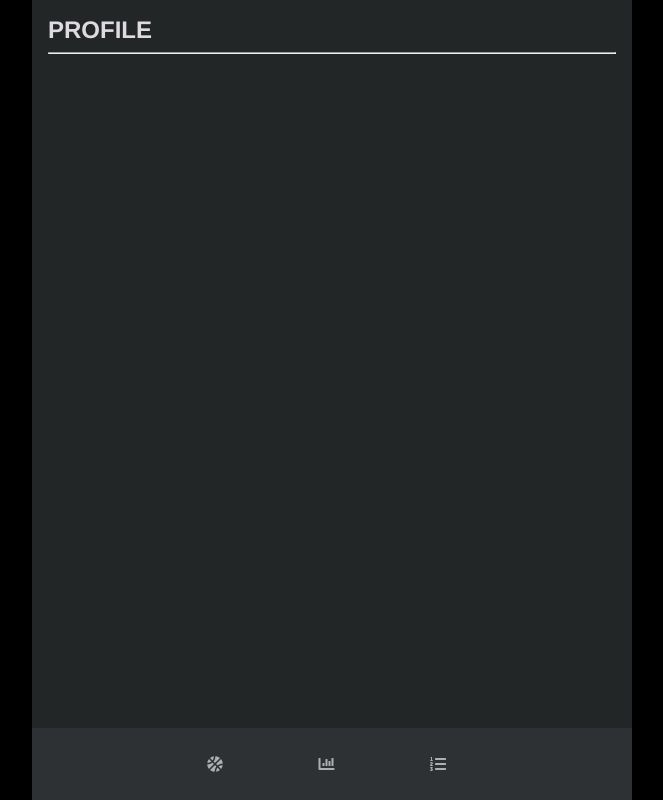
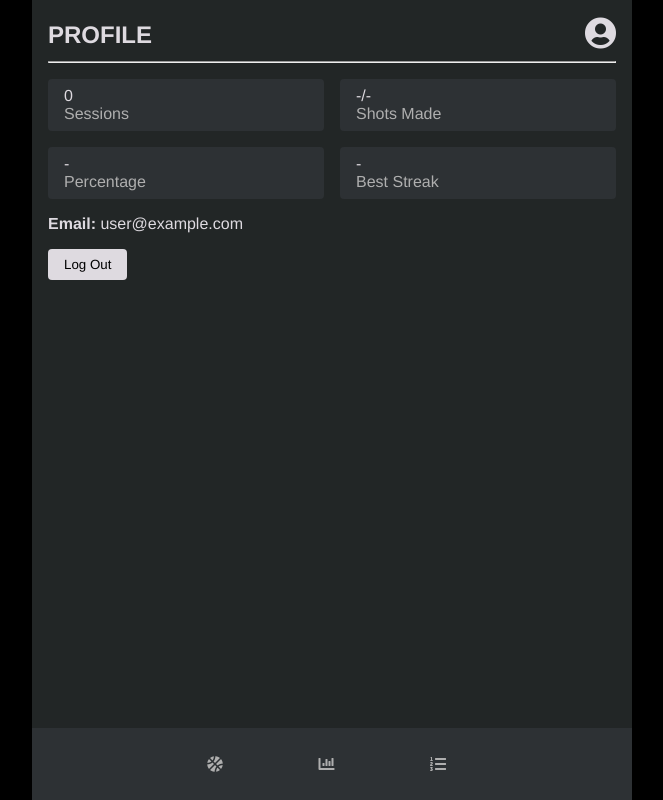
Before and after one commit to jaredami/shot-tracker, a React (Create React App) app: page /profile in a window 1280 px wide. Shown: the whole page, without its empty margins (308-971 px from the left). Built offline with nearby package versions, Linux system fonts and the light colour scheme; no server answers; the database is empty; sample sign-in values are in the browser's storage.

Commit message:
Remove unnecessary currentUser exists checks

```diff
--- a/src/components/PageHeader.js
+++ b/src/components/PageHeader.js
@@ -9,9 +9,9 @@ export default function PageHeader({ pageTitle, displaysProfileBtn }) {
     <div className="header-container">
       <div className="header-content-container">
         <h1 className="header">{pageTitle}</h1>
-        {displaysProfileBtn && currentUserData && (
+        {displaysProfileBtn && (
           <>
-            <div className="user-name">{currentUserData.userName}</div>
+            <div className="user-name">{currentUserData?.userName}</div>
             <NavLink
               className="profile-icon"
               activeClassName="profile-link-active"
--- a/src/components/Profile.js
+++ b/src/components/Profile.js
@@ -25,26 +25,25 @@ export default function Dashboard() {
       {loading ? (
         <LoadingIndicator />
       ) : (
-        currentUserData && (
         <div className="profile-container">
           <div className="profile-grid">
             <div className="stat-container">
-                <p className="stat">{currentUserData.totalSessions || "0"}</p>
+              <p className="stat">{currentUserData?.totalSessions || "0"}</p>
               <p className="stat-label">Sessions</p>
             </div>
             <div className="stat-container">
               <p className="stat">
-                  {currentUserData.totalShotsMade || "-"}/
-                  {currentUserData.totalShotsTaken || "-"}
+                {currentUserData?.totalShotsMade || "-"}/
+                {currentUserData?.totalShotsTaken || "-"}
               </p>
               <p className="stat-label">Shots Made</p>
             </div>
             <div className="stat-container">
-                <p className="stat">{currentUserData.totalPercentage || "-"}</p>
+              <p className="stat">{currentUserData?.totalPercentage || "-"}</p>
               <p className="stat-label">Percentage</p>
             </div>
             <div className="stat-container">
-                <p className="stat">{currentUserData.bestStreakEver || "-"}</p>
+              <p className="stat">{currentUserData?.bestStreakEver || "-"}</p>
               <p className="stat-label">Best Streak</p>
             </div>
           </div>
@@ -63,7 +62,6 @@ export default function Dashboard() {
             </button>
           </div>
         </div>
-        )
       )}
     </>
   );
```
Lines whose indentation alone changed are shown as unchanged.
